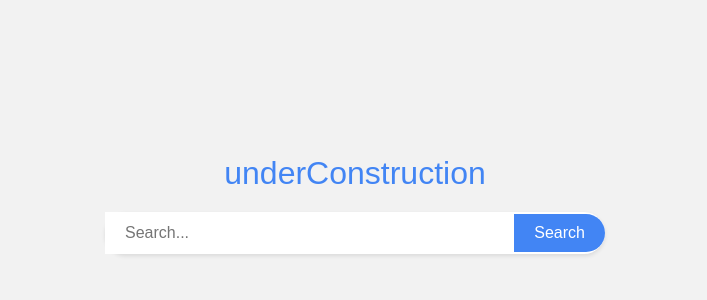
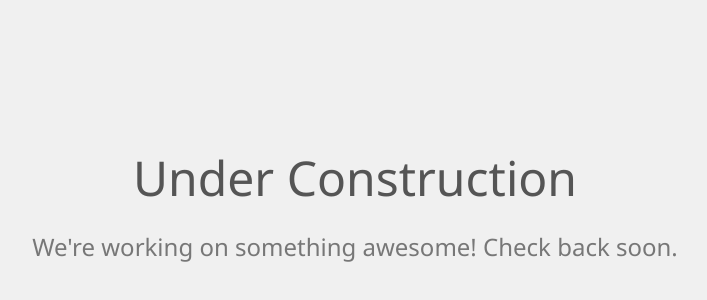
Before and after one commit to amolDotPage/underConstruction, a plain HTML site: page index.html in a window 1280 px wide. Shown: the part 196-496 px from the top of the page, without its empty margins (285-992 px from the left). Drawn offline with Linux system fonts and the light colour scheme.

Commit message:
Update index.html

```diff
--- a/index.html
+++ b/index.html
@@ -6,63 +6,33 @@
   <title>Under Construction</title>
   <style>
     body {
-      font-family: Arial, sans-serif;
+      font-family: 'Segoe UI', Tahoma, Geneva, Verdana, sans-serif;
       margin: 0;
       padding: 0;
-      background-color: #f2f2f2;
+      background-color: #f0f0f0;
+      display: flex;
+      justify-content: center;
+      align-items: center;
+      height: 100vh;
     }
     .container {
-      display: flex;
-      flex-direction: column;
-      align-items: center;
-      justify-content: center;
-      height: 100vh;
+      text-align: center;
     }
     .logo {
-      font-size: 32px;
-      color: #4285f4;
+      font-size: 48px;
+      color: #555;
+      margin-bottom: 20px;
     }
-    .search-bar {
-      width: 60%;
-      max-width: 500px;
-      margin-top: 20px;
-      display: flex;
-      align-items: center;
-      background-color: #fff;
-      border-radius: 24px;
-      box-shadow: 0 2px 4px rgba(0, 0, 0, 0.1);
-    }
-    .search-bar input {
-      flex: 1;
-      border: none;
-      padding: 12px 20px;
-      font-size: 16px;
-      outline: none;
-    }
-    .search-bar button {
-      background-color: #4285f4;
-      color: #fff;
-      border: none;
-      padding: 10px 20px;
-      font-size: 16px;
-      border-radius: 0 24px 24px 0;
-      cursor: pointer;
-      outline: none;
-    }
-    @media (max-width: 768px) {
-      .search-bar {
-        width: 80%;
-      }
+    .message {
+      font-size: 24px;
+      color: #777;
     }
   </style>
 </head>
 <body>
   <div class="container">
-    <div class="logo">underConstruction</div>
-    <div class="search-bar">
-      <input type="text" placeholder="Search...">
-      <button>Search</button>
-    </div>
+    <div class="logo">Under Construction</div>
+    <div class="message">We're working on something awesome! Check back soon.</div>
   </div>
 </body>
 </html>
```
